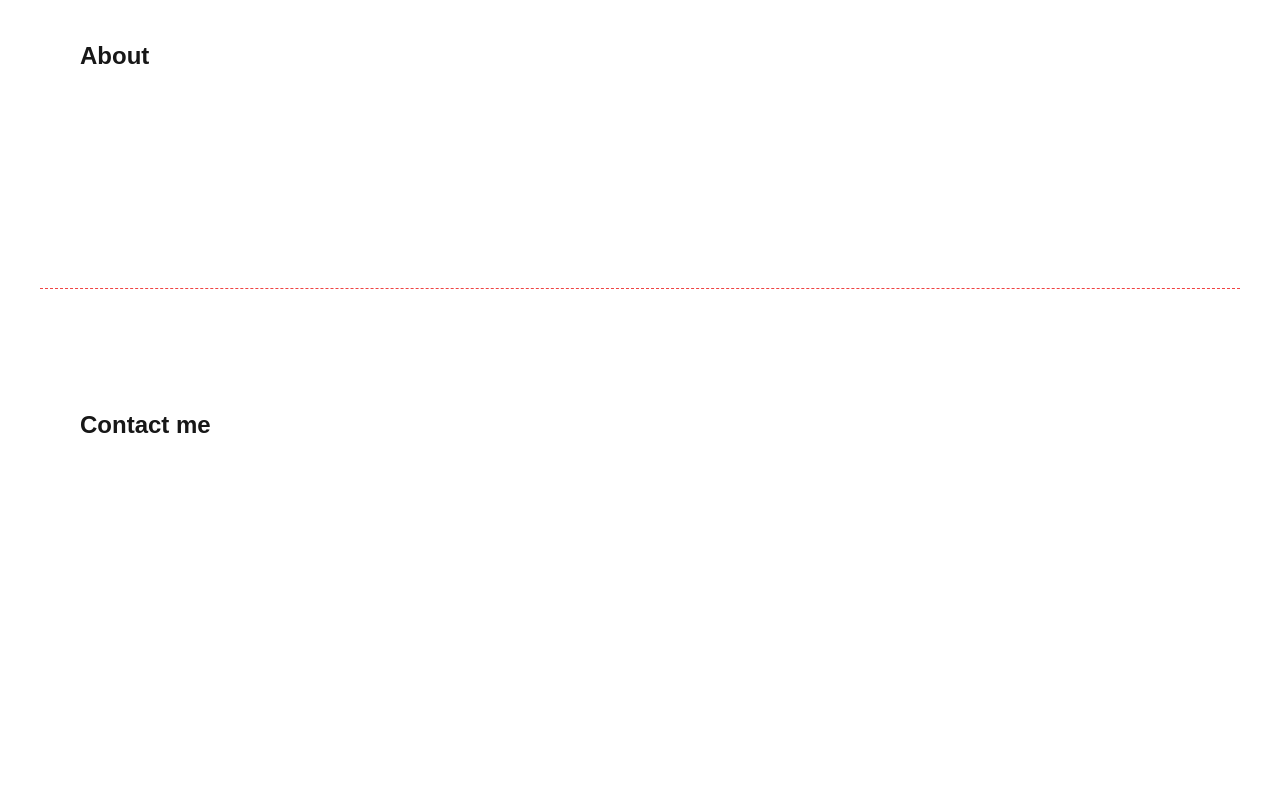
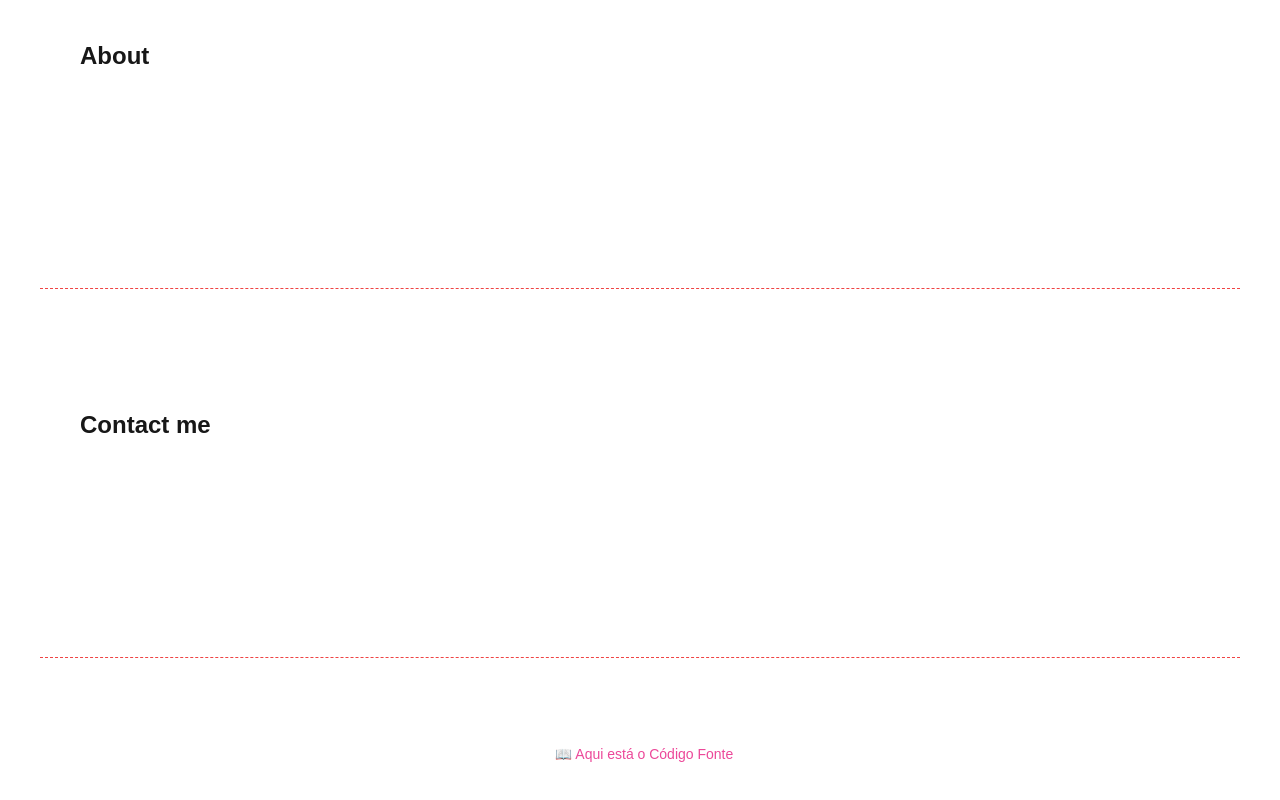
Before and after one commit to kaic/kaic.github.io, a Next.js app: page / in a window 1280 px wide. Shown: the part 1334-2134 px from the top of the page. Before the commit the page ends 1991 px from the top, so only its background shows below. Built offline with nearby package versions, Linux system fonts and the light colour scheme.

Commit message:
feat: add footer and rename contant to contact

```diff
--- a/src/app/Contant/contant.tsx
+++ b/src/app/Contact/contact.tsx
@@ -1,6 +1,6 @@
-export const Contant = () => {
+export const Contact = () => {
   return (
-    <article id='contant-me'>
+    <article id='contact'>
       <div className='grid grid-rows-[20px_1fr_20px] p-8 pb-20 gap-16 sm:p-20'>
         <h2 className='text-2xl font-bold text-left'>Contact me</h2>
       </div>
--- /dev/null
+++ b/src/app/Footer/footer.tsx
@@ -0,0 +1,23 @@
+export const Footer = () => {
+    return (
+        <footer className='text-white mb-4 py-4 text-center'>
+            <div className="container mx-auto">
+                <p className="text-sm mb-2">
+                    Quer saber como esse site foi feito?
+                </p>
+                <a
+                    href="https://github.com/kaic/kaic.github.io"
+                    target='_blank'
+                    rel='noopener noreferrer'
+                    className="text-sm ml-2 inline-flex items-center text-pink-500 hover:text-pink-400"
+                >
+                    📖 Aqui está o Código Fonte
+                </a>
+
+                <div className="mt-3">
+                    <p className="text-sm">© Kaic Bento - Software Developer.</p>
+                </div>
+            </div>
+        </footer>
+    );
+};
--- a/src/app/home.tsx
+++ b/src/app/home.tsx
@@ -6,7 +6,8 @@ import { config } from '../config';
 //- [ ] Add a Fix imports
 import Articles from './Articles/articles';
 import { About } from './About/about';
-import { Contant } from './Contant/contant';
+import { Contact } from './Contact/contact';
+import { Footer } from './Footer/footer';
 
 import { SectionSeparator } from './components/SectionSeparator';
 
@@ -31,7 +32,7 @@ export default function Home() {
               </li>
               <li>
                 <a
-                  href='#'
+                  href='#about'
                   className='text-white hover:text-red-500 px-4 py-2 text-m sm:text-base'
                 >
                   {t('nav.about')}
@@ -39,7 +40,7 @@ export default function Home() {
               </li>
               <li>
                 <a
-                  href='#'
+                  href='#contact'
                   className='text-white hover:text-red-500 px-4 py-2 text-ms sm:text-base'
                 >
                   {t('nav.contact')}
@@ -80,9 +81,9 @@ export default function Home() {
       <SectionSeparator />
       <About />
       <SectionSeparator />
-      <Contant />
-
-      <footer className=''></footer>
+      <Contact />
+      <SectionSeparator />
+      <Footer />
     </div>
   );
 }
```
